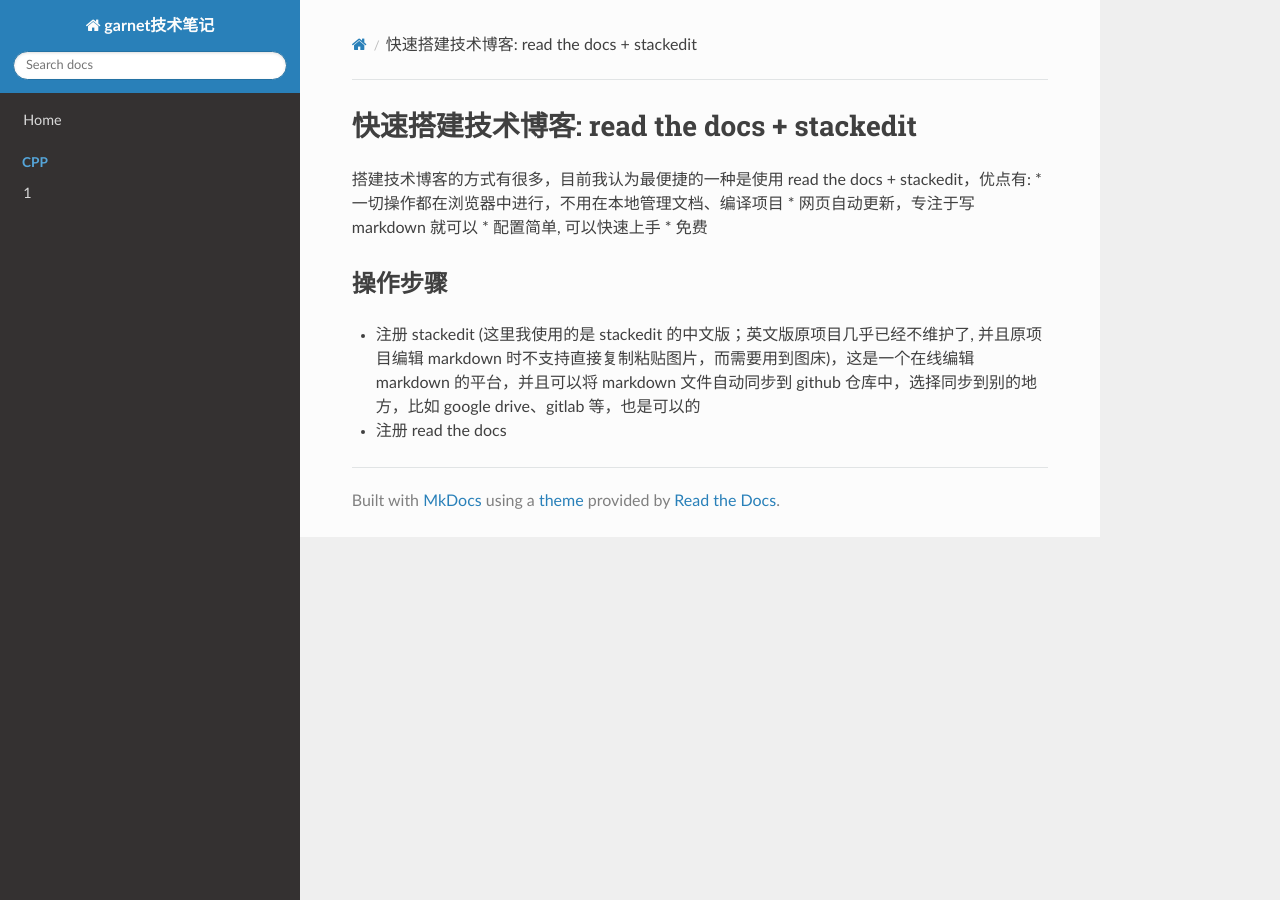
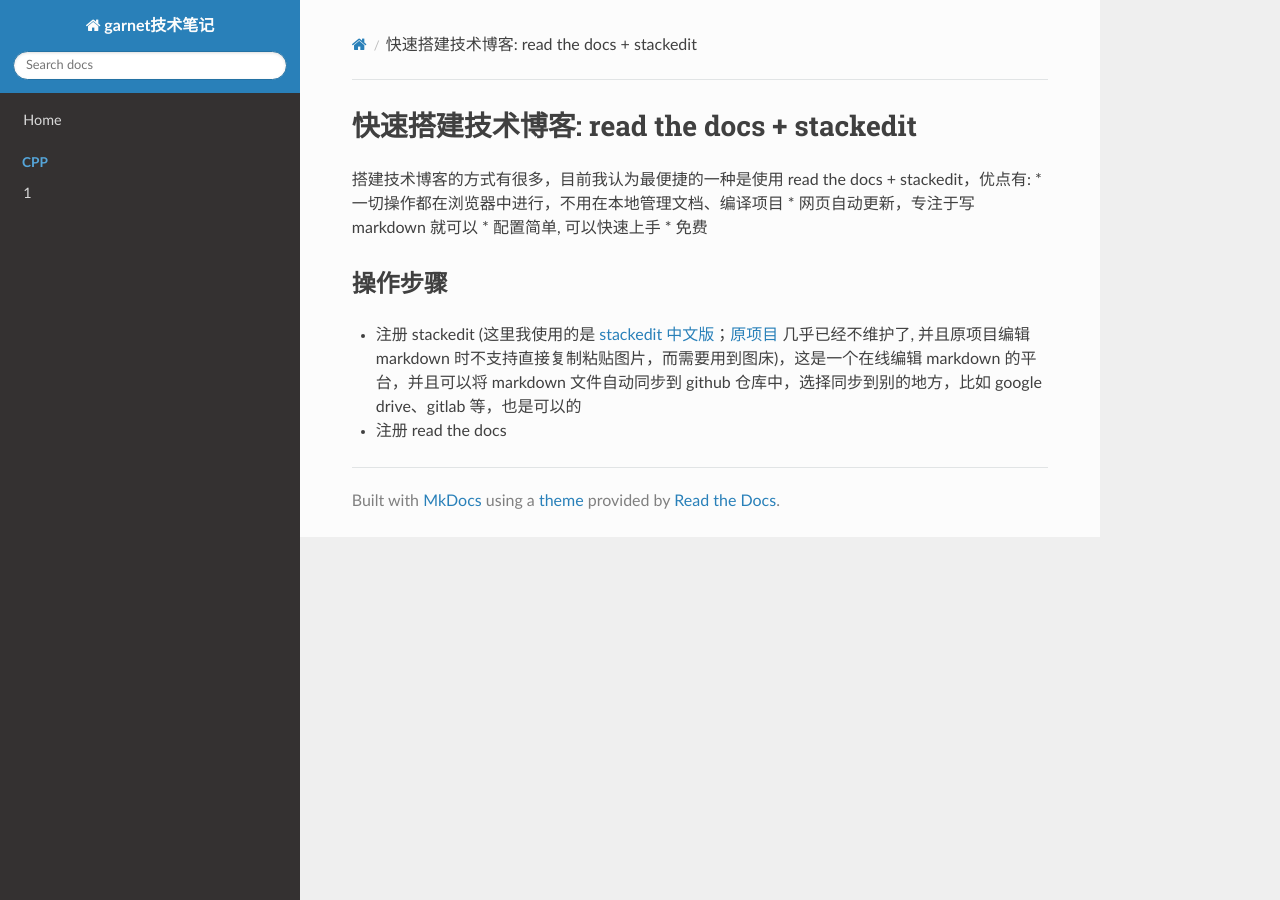
Before and after one commit to ymma98/technotes, an MkDocs documentation site: the page built from docs/杂谈/快速搭建技术博客: read the docs + stackedit.md, in a window 1280 px wide. Built offline with MkDocs 1.6.1, drawn with Linux system fonts in a browser that asks for light colours; nearby versions of some CDN libraries.

Commit message:
docs/杂谈/快速搭建技术博客: read the docs + stackedit.md updated from https://stackedit.cn/

```diff
--- a/docs/杂谈/快速搭建技术博客: read the docs + stackedit.md
+++ b/docs/杂谈/快速搭建技术博客: read the docs + stackedit.md
@@ -8,10 +8,10 @@
 
 ## 操作步骤
 
-* 注册 stackedit (这里我使用的是 stackedit 的中文版；英文版原项目几乎已经不维护了, 并且原项目编辑 markdown 时不支持直接复制粘贴图片，而需要用到图床)，这是一个在线编辑 markdown 的平台，并且可以将 markdown 文件自动同步到 github 仓库中，选择同步到别的地方，比如 google drive、gitlab 等，也是可以的
+* 注册 stackedit (这里我使用的是 [stackedit 中文版](https://stackedit.cn/)；[原项目](https://stackedit.io/) 几乎已经不维护了, 并且原项目编辑 markdown 时不支持直接复制粘贴图片，而需要用到图床)，这是一个在线编辑 markdown 的平台，并且可以将 markdown 文件自动同步到 github 仓库中，选择同步到别的地方，比如 google drive、gitlab 等，也是可以的
 * 注册 read the docs
 
 
 <!--stackedit_data:
-eyJoaXN0b3J5IjpbLTEyMjg5MDUxNDRdfQ==
+eyJoaXN0b3J5IjpbLTU4OTAxNjE4M119
 -->
```
